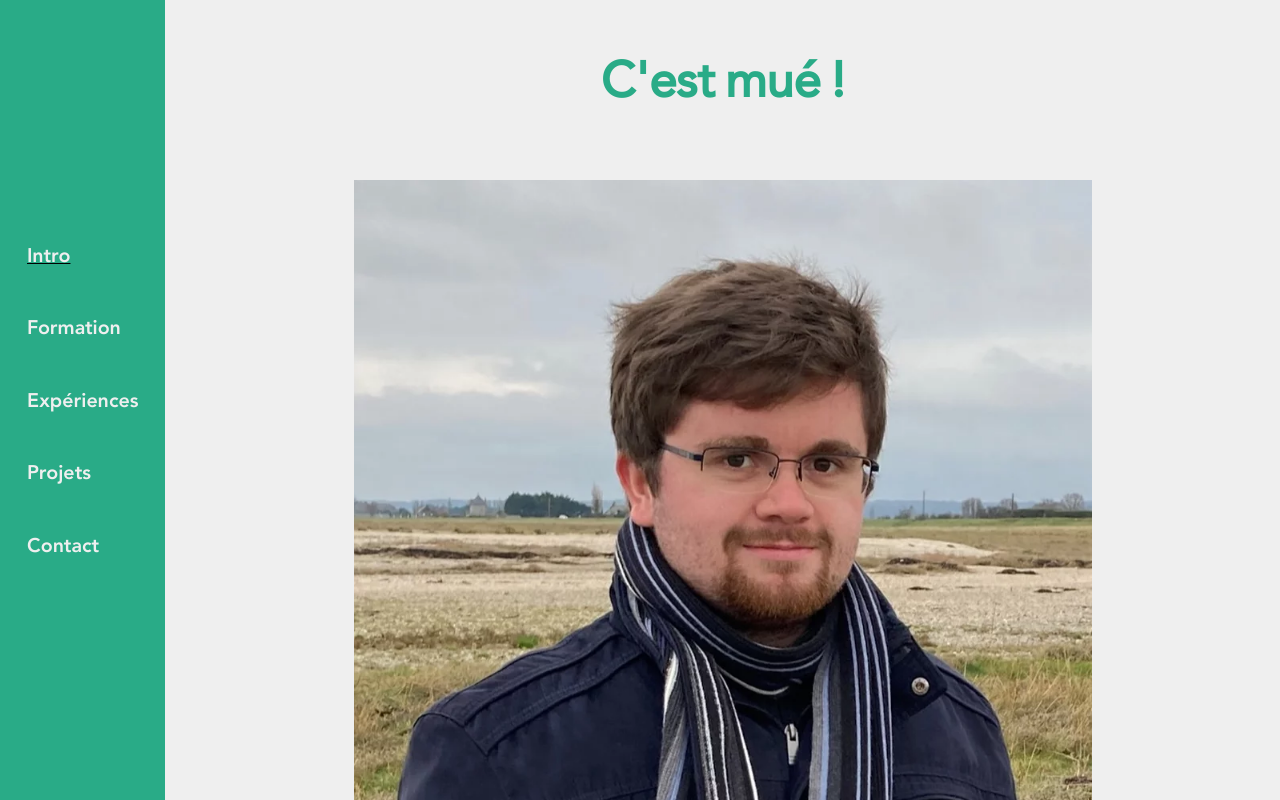
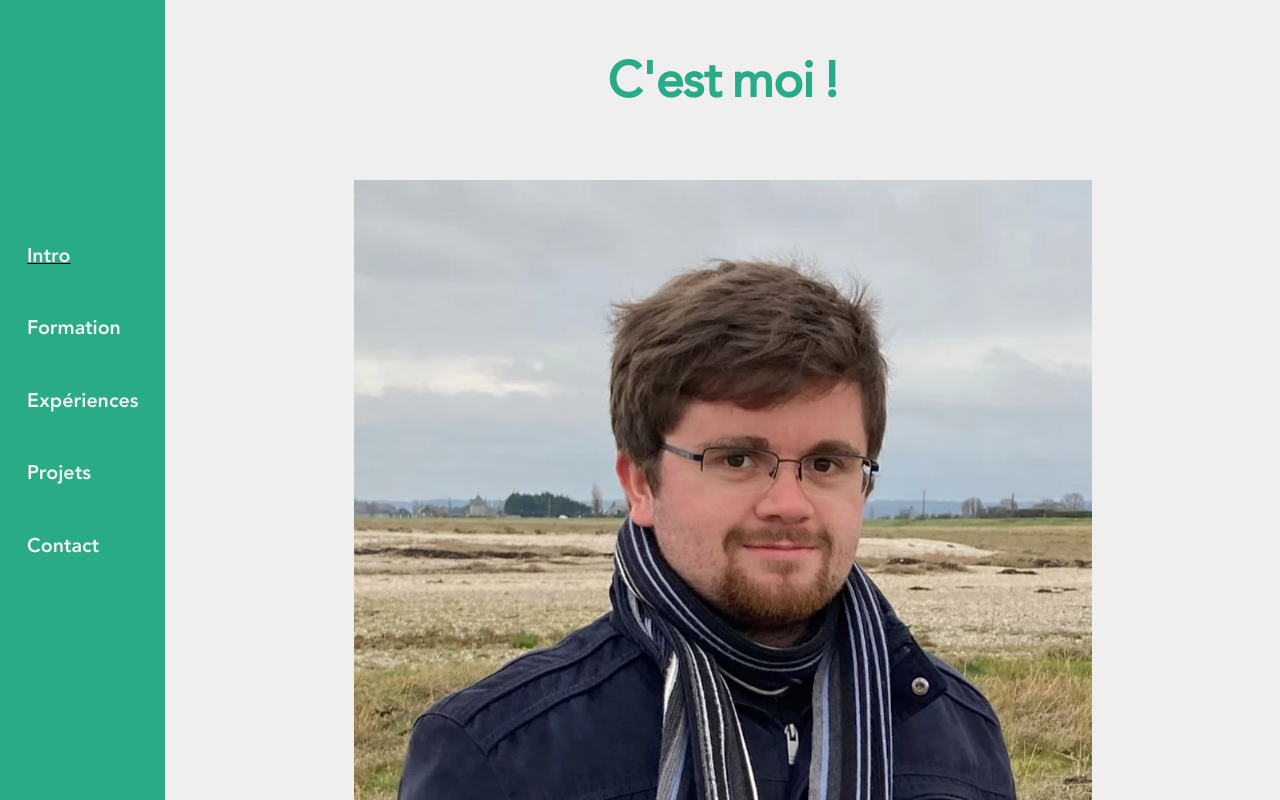
Before and after one commit to blupblup46/MonSite, a website built with Parcel: page index.html in a window 1280 px wide. Shown: the top 800 px of the page. Built offline with nearby package versions, Linux system fonts and the light colour scheme.

Commit message:
remove c'est mué

```diff
--- a/index.html
+++ b/index.html
@@ -26,7 +26,7 @@
             </ul>
         </nav>
         <main activePage="Intro">
-            <h1>C'est mué !</h1>
+            <h1>C'est moi !</h1>
             <article>
                 <figure>
                     <img src="./images/photo.jpg.webp" alt="Ma photo" title="moi">
```
